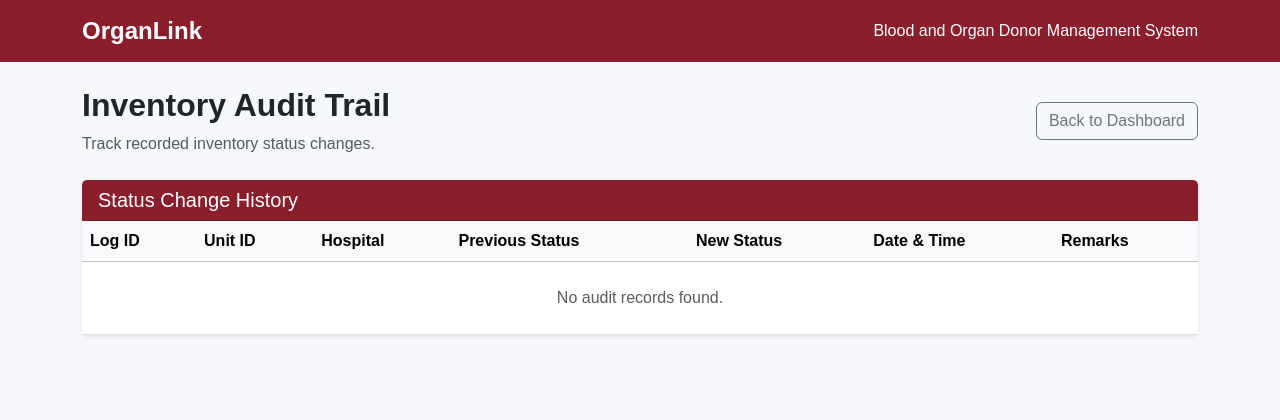
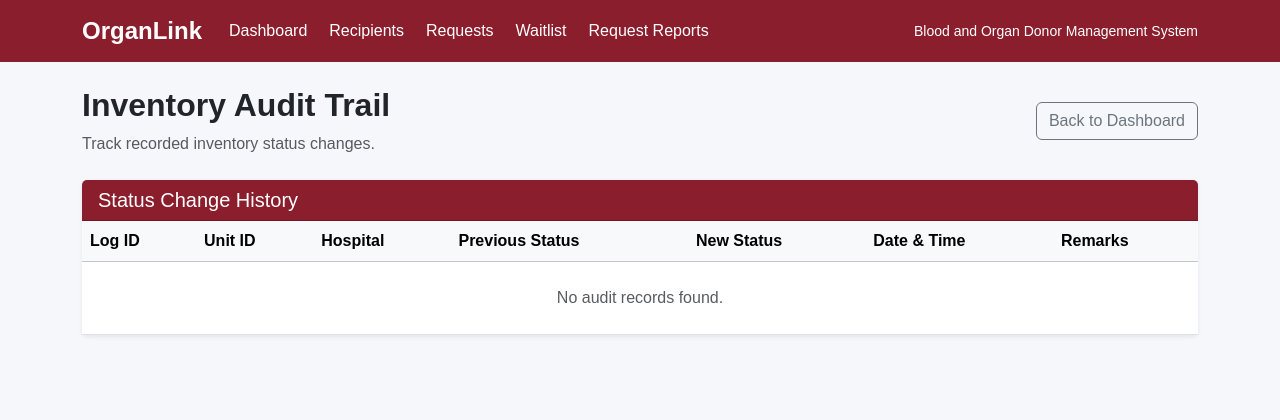
Before and after one commit to ananyathapliyal11/organlink, a Flask app: page /audit-log in a window 1280 px wide. Shown: the top 420 px of the page. Run offline with Flask 3, Linux system fonts and the light colour scheme; the visitor is signed in with stand-in values (Sample User, id 1); data comes from the database, SQL or seed files in the repository; data that the repository does not hold is empty.

Commit message:
Add navigation links for request management

```diff
--- a/templates/base.html
+++ b/templates/base.html
@@ -1,9 +1,9 @@
-
 <!DOCTYPE html>
 <html lang="en">
 <head>
     <meta charset="UTF-8">
     <meta name="viewport" content="width=device-width, initial-scale=1">
+
     <title>{% block title %}OrganLink{% endblock %}</title>
 
     <link
@@ -27,6 +27,15 @@
             font-size: 1.5rem;
         }
 
+        .navbar .nav-link {
+            color: white !important;
+            margin: 0 3px;
+        }
+
+        .navbar .nav-link:hover {
+            color: #ffd6dc !important;
+        }
+
         .main-content {
             min-height: 75vh;
         }
@@ -40,23 +49,80 @@
 </head>
 
 <body>
-    <nav class="navbar navbar-dark">
+
+    <!-- Navigation bar -->
+    <nav class="navbar navbar-expand-lg navbar-dark">
         <div class="container">
+
             <a class="navbar-brand" href="/">OrganLink</a>
-            <span class="text-white">
-                Blood and Organ Donor Management System
-            </span>
+
+            <button
+                class="navbar-toggler"
+                type="button"
+                data-bs-toggle="collapse"
+                data-bs-target="#mainNavbar"
+                aria-controls="mainNavbar"
+                aria-expanded="false"
+                aria-label="Toggle navigation"
+            >
+                <span class="navbar-toggler-icon"></span>
+            </button>
+
+            <div class="collapse navbar-collapse" id="mainNavbar">
+
+                <ul class="navbar-nav me-auto mb-2 mb-lg-0">
+
+                    <li class="nav-item">
+                        <a class="nav-link" href="/dashboard">
+                            Dashboard
+                        </a>
+                    </li>
+
+                    <li class="nav-item">
+                        <a class="nav-link" href="/recipients">
+                            Recipients
+                        </a>
+                    </li>
+
+                    <li class="nav-item">
+                        <a class="nav-link" href="/requests">
+                            Requests
+                        </a>
+                    </li>
+
+                    <li class="nav-item">
+                        <a class="nav-link" href="/waitlist">
+                            Waitlist
+                        </a>
+                    </li>
+
+                    <li class="nav-item">
+                        <a class="nav-link" href="/requests/reports">
+                            Request Reports
+                        </a>
+                    </li>
+
+                </ul>
+
+                <span class="text-white small">
+                    Blood and Organ Donor Management System
+                </span>
+
+            </div>
         </div>
     </nav>
 
+    <!-- Main page content -->
     <main class="container main-content py-4">
         {% block content %}{% endblock %}
     </main>
 
+    <!-- Footer -->
     <footer>
         OrganLink | Donor Management and Traceability System
     </footer>
 
     <script src="https://cdn.jsdelivr.net/npm/bootstrap@5.3.3/dist/js/bootstrap.bundle.min.js"></script>
+
 </body>
 </html>
```
